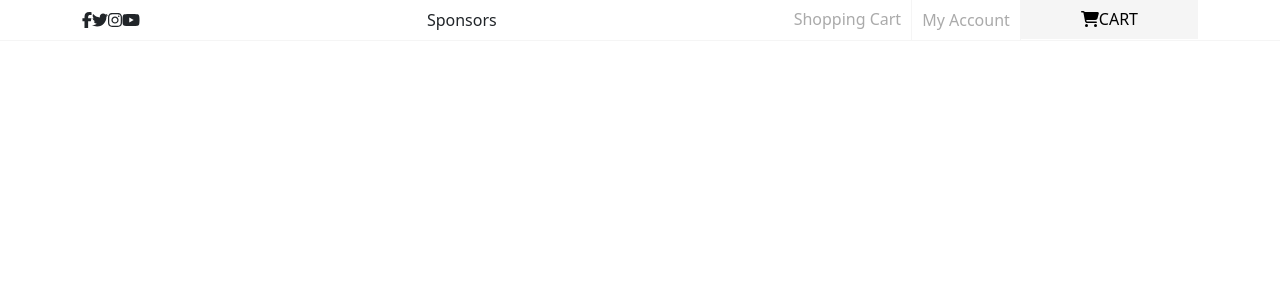
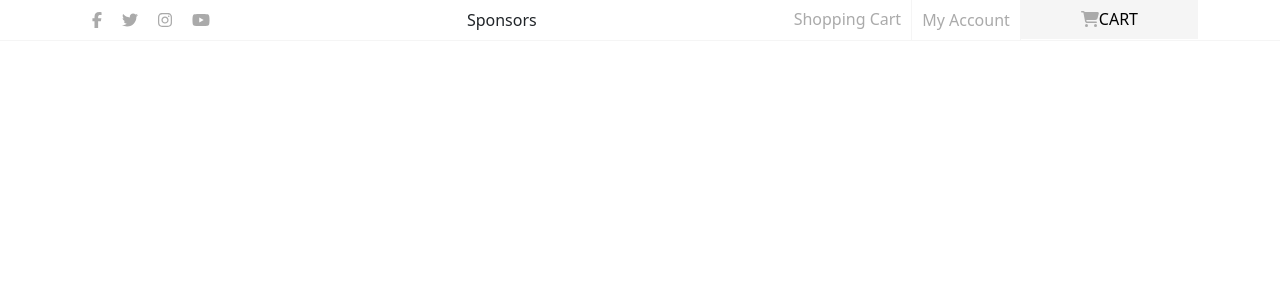
Before and after one commit to patrictobola/proj-html-vuejs, a Vue app: page / in a window 1280 px wide. Shown: the top 300 px of the page. Built offline with nearby package versions, Linux system fonts and the light colour scheme.

Commit message:
navbar profile fixed icons and colors

```diff
--- a/src/components/header/NavbarProfile.vue
+++ b/src/components/header/NavbarProfile.vue
@@ -7,10 +7,18 @@
         <div class="container profile d-flex justify-content-between align-items-center">
             <!-- Social side  -->
             <div class="icons d-flex">
-                <FontAwesomeIcon icon="fa-brands fa-facebook-f" />
-                <FontAwesomeIcon icon="fa-brands fa-twitter" />
-                <FontAwesomeIcon icon="fa-brands fa-instagram" />
-                <FontAwesomeIcon icon="fa-brands fa-youtube" />
+                <a href="#">
+                    <FontAwesomeIcon class="icons" icon="fa-brands fa-facebook-f" />
+                </a>
+                <a href="#">
+                    <FontAwesomeIcon class="icons" icon="fa-brands fa-twitter" />
+                </a>
+                <a href="#">
+                    <FontAwesomeIcon class="icons" icon="fa-brands fa-instagram" />
+                </a>
+                <a href="#">
+                    <FontAwesomeIcon class="icons" icon="fa-brands fa-youtube" />
+                </a>
             </div>
             <!-- Actually empty TODO control  -->
             <div><span>Sponsors</span></div>
@@ -20,7 +28,7 @@
                     <li><a href="#">Shopping Cart</a></li>
                     <li class="account"><a href="#">My Account</a></li>
                     <li class="cart"><a href="#">
-                            <FontAwesomeIcon icon="fa-solid fa-cart-shopping" />CART
+                            <FontAwesomeIcon class="icons" icon="fa-solid fa-cart-shopping" />CART
                         </a></li>
                 </ul>
             </div>
@@ -33,6 +41,10 @@
 
 .account {
     border: 1px solid $light-gray;
+}
+
+.icons {
+    color: $gray;
 }
 
 .profile {
```
